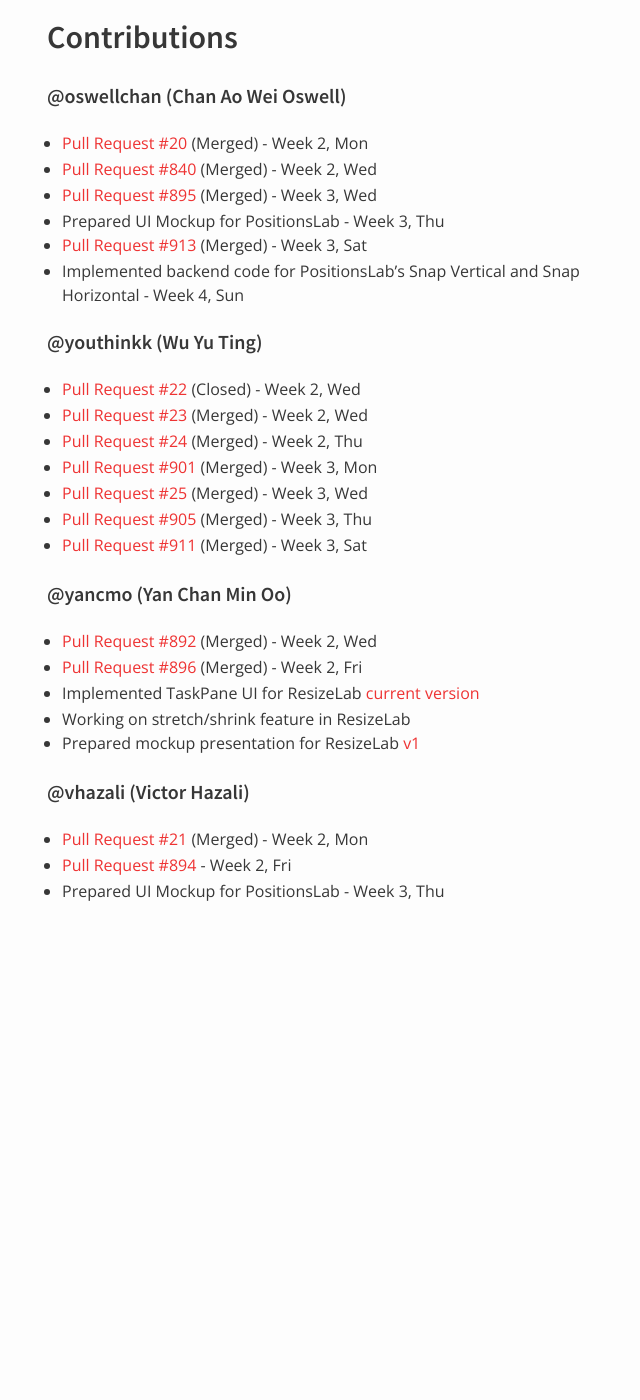
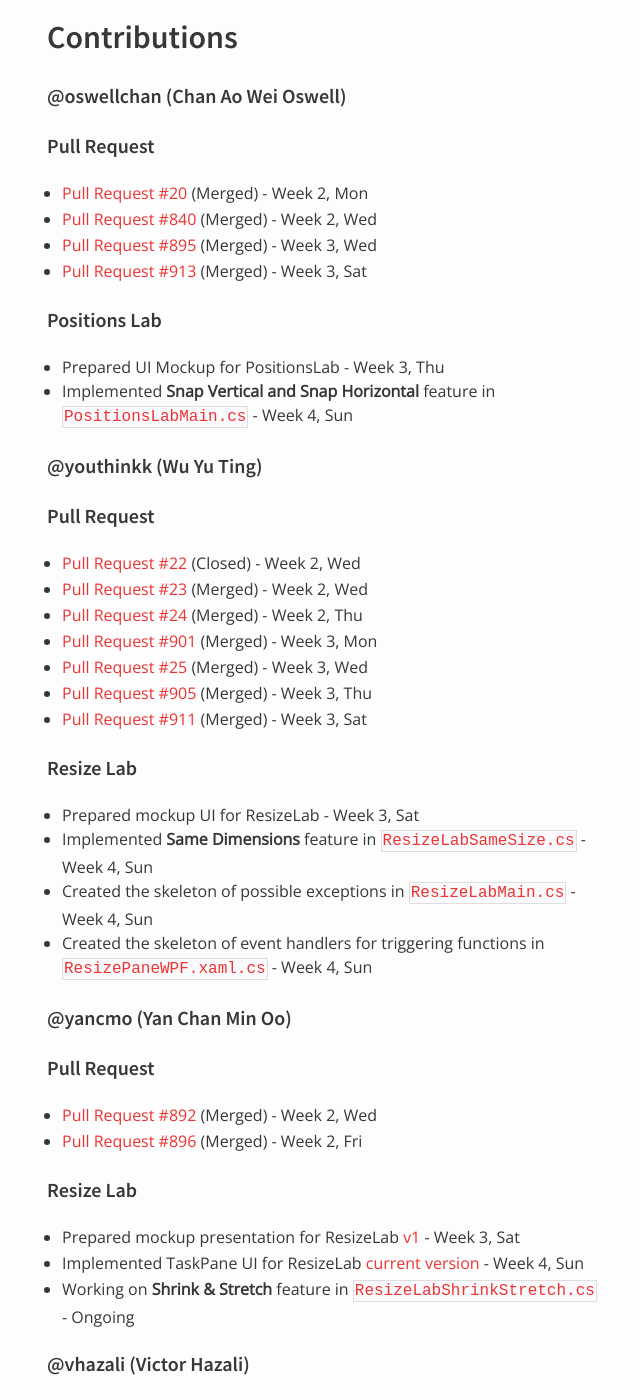
Before and after one commit to nus-oss/cs3281-AY1516S2-website, a Jekyll site: the page built from teams/powerpointlabs.md, in a window 1280 px wide and 1400 px high, scrolled down 821 px. Shown: the whole window, without its empty margins (323-963 px from the left). Built offline with Jekyll 4.4.1, drawn with Linux system fonts in a browser that asks for light colours; before the commit the page ends 1784 px from its top, so only the background shows below that; some of the changed text lies outside the part shown.

Commit message:
Update Team PL's Contributions

```diff
--- a/teams/powerpointlabs.md
+++ b/teams/powerpointlabs.md
@@ -29,14 +29,18 @@ permalink: /teams/powerpointlabs/
 ## Contributions
 
 #### @oswellchan (Chan Ao Wei Oswell)
+##### Pull Request
 * [Pull Request #20](https://github.com/PowerPointLabs/PowerPointLabs-Website/pull/20) (Merged) - Week 2, Mon
 * [Pull Request #840](https://github.com/PowerPointLabs/PowerPointLabs/pull/893) (Merged) - Week 2, Wed
 * [Pull Request #895](https://github.com/PowerPointLabs/PowerPointLabs/pull/895) (Merged) - Week 3, Wed
+* [Pull Request #913](https://github.com/PowerPointLabs/PowerPointLabs/pull/913) (Merged) - Week 3, Sat
+
+##### Positions Lab
 * Prepared UI Mockup for PositionsLab - Week 3, Thu
-* [Pull Request #913](https://github.com/PowerPointLabs/PowerPointLabs/pull/913) (Merged) - Week 3, Sat
-* Implemented backend code for PositionsLab's Snap Vertical and Snap Horizontal - Week 4, Sun
+* Implemented **Snap Vertical and Snap Horizontal** feature in [`PositionsLabMain.cs`](https://github.com/nus-fboa2016-PL/PowerPointLabs/blob/PositionsLab/PowerPointLabs/PowerPointLabs/PositionsLab/PositionsLabMain.cs) - Week 4, Sun
 
 #### @youthinkk (Wu Yu Ting)
+##### Pull Request
 * [Pull Request #22](https://github.com/PowerPointLabs/PowerPointLabs-Website/pull/22) (Closed) - Week 2, Wed
 * [Pull Request #23](https://github.com/PowerPointLabs/PowerPointLabs-Website/pull/23) (Merged) - Week 2, Wed
 * [Pull Request #24](https://github.com/PowerPointLabs/PowerPointLabs-Website/pull/24) (Merged) - Week 2, Thu
@@ -45,14 +49,27 @@ permalink: /teams/powerpointlabs/
 * [Pull Request #905](https://github.com/PowerPointLabs/PowerPointLabs/pull/905) (Merged) - Week 3, Thu
 * [Pull Request #911](https://github.com/PowerPointLabs/PowerPointLabs/pull/911) (Merged) - Week 3, Sat
 
+##### Resize Lab
+* Prepared mockup UI for ResizeLab - Week 3, Sat
+* Implemented **Same Dimensions** feature in [`ResizeLabSameSize.cs`](https://github.com/nus-fboa2016-PL/PowerPointLabs/blob/ResizeLab/PowerPointLabs/PowerPointLabs/ResizeLab/ResizeLabSameSize.cs) - Week 4, Sun
+* Created the skeleton of possible exceptions in [`ResizeLabMain.cs`](https://github.com/nus-fboa2016-PL/PowerPointLabs/blob/ResizeLab/PowerPointLabs/PowerPointLabs/ResizeLab/ResizeLabMain.cs) - Week 4, Sun
+* Created the skeleton of event handlers for triggering functions in [`ResizePaneWPF.xaml.cs`](https://github.com/nus-fboa2016-PL/PowerPointLabs/blob/ResizeLab/PowerPointLabs/PowerPointLabs/ResizeLab/ResizePaneWPF.xaml.cs) - Week 4, Sun
+
 #### @yancmo (Yan Chan Min Oo)
+##### Pull Request
 * [Pull Request #892](https://github.com/PowerPointLabs/PowerPointLabs/pull/892) (Merged) - Week 2, Wed
 * [Pull Request #896](https://github.com/PowerPointLabs/PowerPointLabs/pull/896) (Merged) - Week 2, Fri
-* Implemented TaskPane UI for ResizeLab [current version](https://dl.dropboxusercontent.com/u/7610216/ResizeLabUIv1.PNG)
-* Working on stretch/shrink feature in ResizeLab
-* Prepared mockup presentation for ResizeLab [v1](https://dl.dropboxusercontent.com/u/7610216/resizelab%20mockupv1.pptx)
+
+##### Resize Lab
+* Prepared mockup presentation for ResizeLab [v1](https://dl.dropboxusercontent.com/u/7610216/resizelab%20mockupv1.pptx) - Week 3, Sat
+* Implemented TaskPane UI for ResizeLab [current version](https://dl.dropboxusercontent.com/u/7610216/ResizeLabUIv1.PNG) - Week 4, Sun
+* Working on **Shrink & Stretch** feature in [`ResizeLabShrinkStretch.cs`](https://github.com/nus-fboa2016-PL/PowerPointLabs/blob/ResizeLab/PowerPointLabs/PowerPointLabs/ResizeLab/ResizeLabShrinkStretch.cs) - Ongoing
 
 #### @vhazali (Victor Hazali)
+##### Pull Request
 * [Pull Request #21](https://github.com/PowerPointLabs/PowerPointLabs-Website/pull/21) (Merged) - Week 2, Mon
 * [Pull Request #894](https://github.com/PowerPointLabs/PowerPointLabs/pull/894) - Week 2, Fri
+
+##### Positions Lab
 * Prepared UI Mockup for PositionsLab - Week 3, Thu
+* Implemented TaskPane UI for PositionsLab - Week 4, Sun
```
